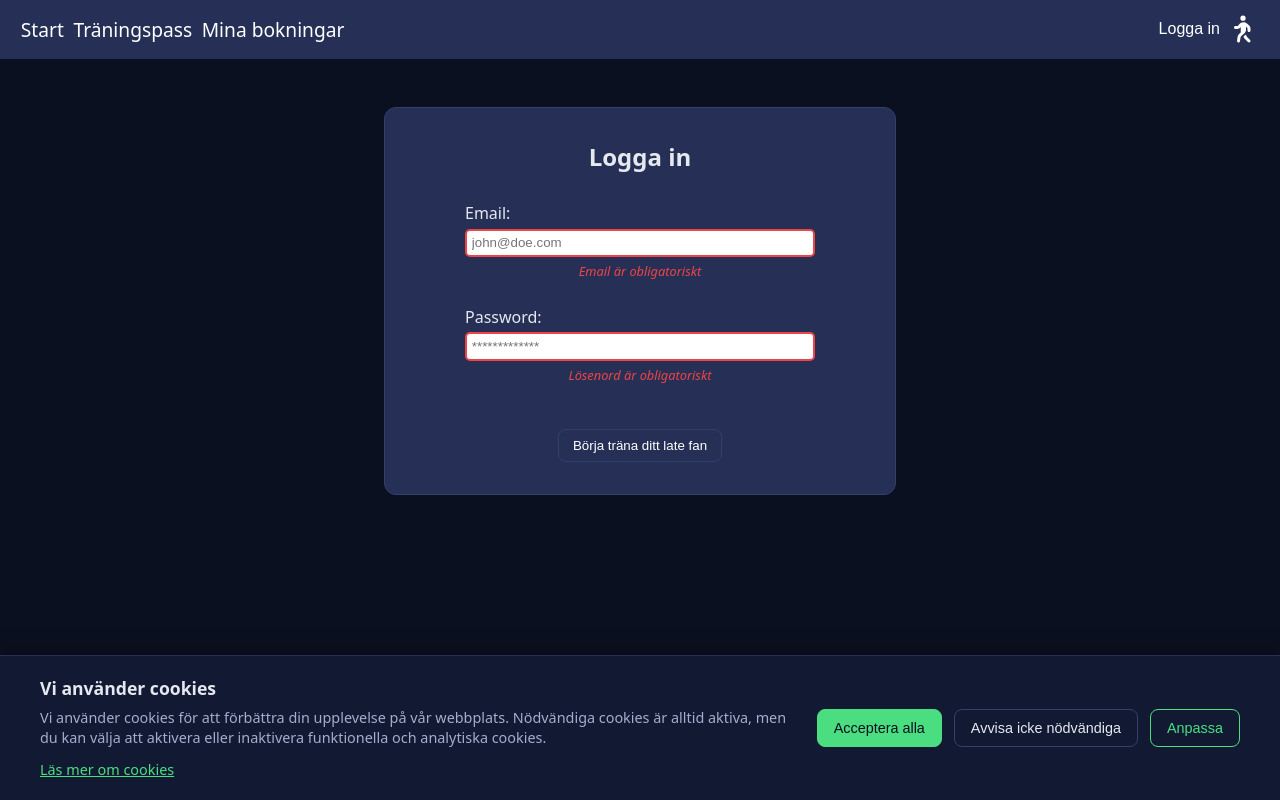
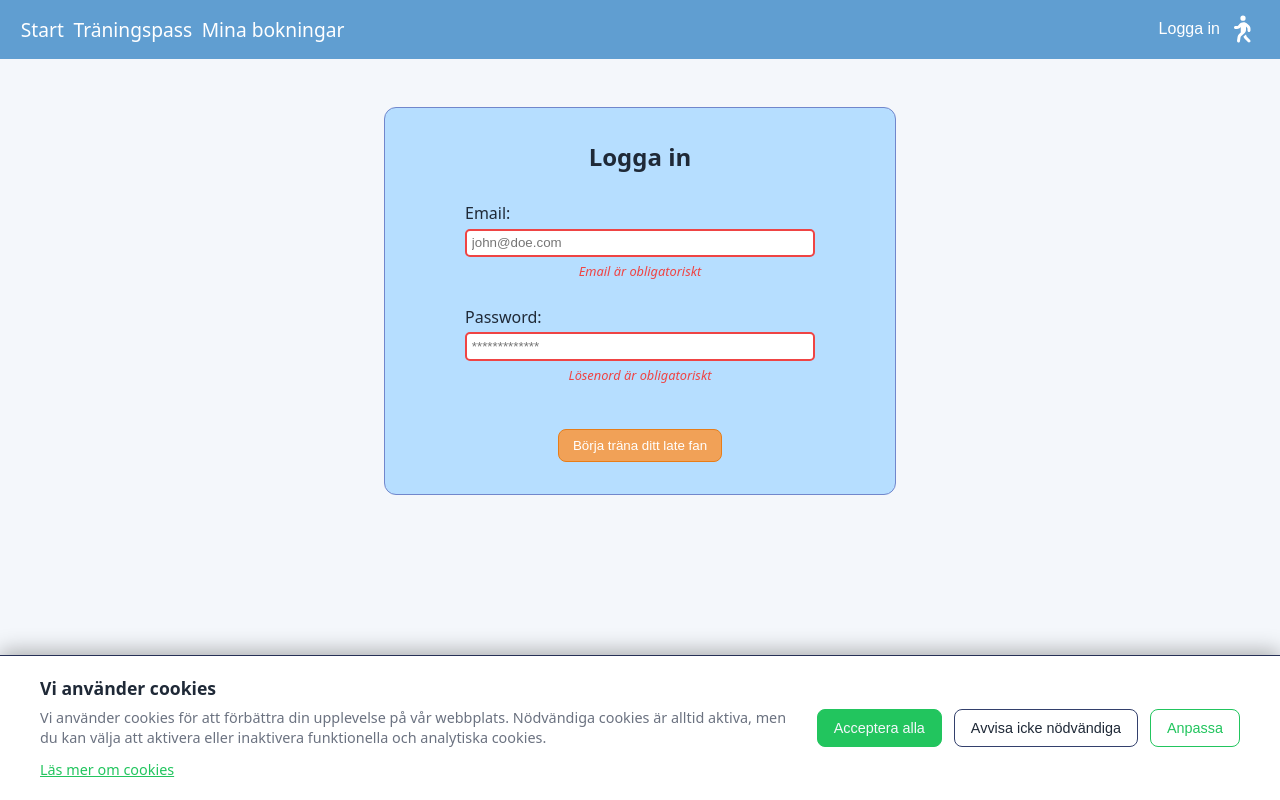
Before and after one commit to FantasticG5/frontend, a React (Vite) app: page /login in a window 1280 px wide. Built offline with nearby package versions, Linux system fonts and the light colour scheme.

Commit message:
Started: Refactor CSS variables and update styles for improved UI consistency

```diff
--- a/src/styles.css
+++ b/src/styles.css
@@ -1,15 +1,29 @@
 :root {
-  --bg: #0b1020;
-  --card: #121a33;
-  --text: #e6e8ef;
-  --muted: #a6accd;
-  --accent: #4ade80;
+  --bg: #f4f7fb;
+  --card: #ffffff;
+  --text: #1f2937;
+  --bright-text: #ffffff;
+  --muted: #6b7280;
+  --accent: #22c55e;
+  --accent-hover: #16a34a;
   --danger: #ef4444;
+  --danger-hover: #dc2626;
+  --navbar-bg:#609ed1;
+  --navbar-hover: rgb(241, 161, 87);
+  --border-default: #33406c;
+  --border-light: #ccc;
+  --toast-success: #1f7a42;
+  --toast-error: #7a1f1f;
+  --popup-bg: #b6deff;
+  --popup-border: #7187cc;
+  --orange-button: rgb(241, 161, 87);
+  --orange-button-hover: rgb(231, 125, 25);
+  --orange-button-border: rgb(231, 125, 25);
 }
 
 * { box-sizing: border-box; }
 
-body {
+html, body, #root {
   margin: 0;
   font-family: system-ui, -apple-system, Segoe UI, Roboto, Helvetica, Arial, "Apple Color Emoji";
   background: var(--bg);
@@ -35,7 +49,7 @@ h1 { margin: 0 0 16px; }
 }
 
 .footer {
-  background: #263056;
+  background: var(--navbar-bg);
   padding: 1rem;
   text-align: center;
   display: flex;
@@ -43,6 +57,7 @@ h1 { margin: 0 0 16px; }
   align-items: center;
   justify-content: space-between;
   cursor: default;
+  color: var(--bright-text);
 }
 
 .navlink-footer {
@@ -53,13 +68,13 @@ h1 { margin: 0 0 16px; }
 }
 
 .navlink-footer:hover {
-  color: rgb(197, 103, 68);
+  color: var(--navbar-hover);
 }
 
 .navbar {
   display: flex;
   gap: 1rem;
-  background: #263056;
+  background: var(--navbar-bg);
   padding: 1rem;
   font-size: 1.2rem;
   justify-content: space-between;
@@ -77,11 +92,11 @@ h1 { margin: 0 0 16px; }
 }
 
 .navbar a:hover {
-  color: rgb(197, 103, 68);
+  color: var(--navbar-hover);
 }
 
 .active-link {
-  border-bottom: 2px solid rgb(197, 103, 68) !important;
+  border-bottom: 2px solid var(--navbar-hover) !important;
   padding: 0 0.3rem;
 }
 
@@ -106,7 +121,7 @@ h1 { margin: 0 0 16px; }
 }
 
 .profile-button:hover {
-  color: rgb(197, 103, 68);
+  color: var(--navbar-hover);
 
   svg {
     transform: scaleX(+1);
@@ -122,8 +137,8 @@ h1 { margin: 0 0 16px; }
 .login-form {
   display: flex;
   flex-direction: column;
-  background: #263056;
-  border: 1px solid #33406c;
+  background: var(--popup-bg);
+  border: 1px solid var(--popup-border);
   padding: 2rem 5rem 1rem;
   border-radius: 12px;
 }
@@ -151,15 +166,15 @@ h1 { margin: 0 0 16px; }
 
 .login-button {
   margin: 2rem auto 1rem;
-  background: transparent;
+  background: var(--orange-button);
   color: #fff;
-  border: 1px solid #33406c;
+  border: 1px solid var(--orange-button-border);
   padding: 8px 14px;
   border-radius: 8px;
   cursor: pointer;
 }
 
-.login-button:hover { border-color: #4b5aa0; }
+.login-button:hover { background-color: var(--orange-button-hover); }
 
 .booking-list {
   list-style: none;
@@ -445,8 +460,8 @@ h1 { margin: 0 0 16px; }
   border-left: 4px solid #1f7a42;
 }
 .toast.error {
-  outline: 2px solid #7a1f1f;
-  border-left: 4px solid #7a1f1f;
+  outline: 2px solid var(--toast-error);
+  border-left: 4px solid var(--toast-error);
 }
 .toast-close {
   background: transparent;
```
